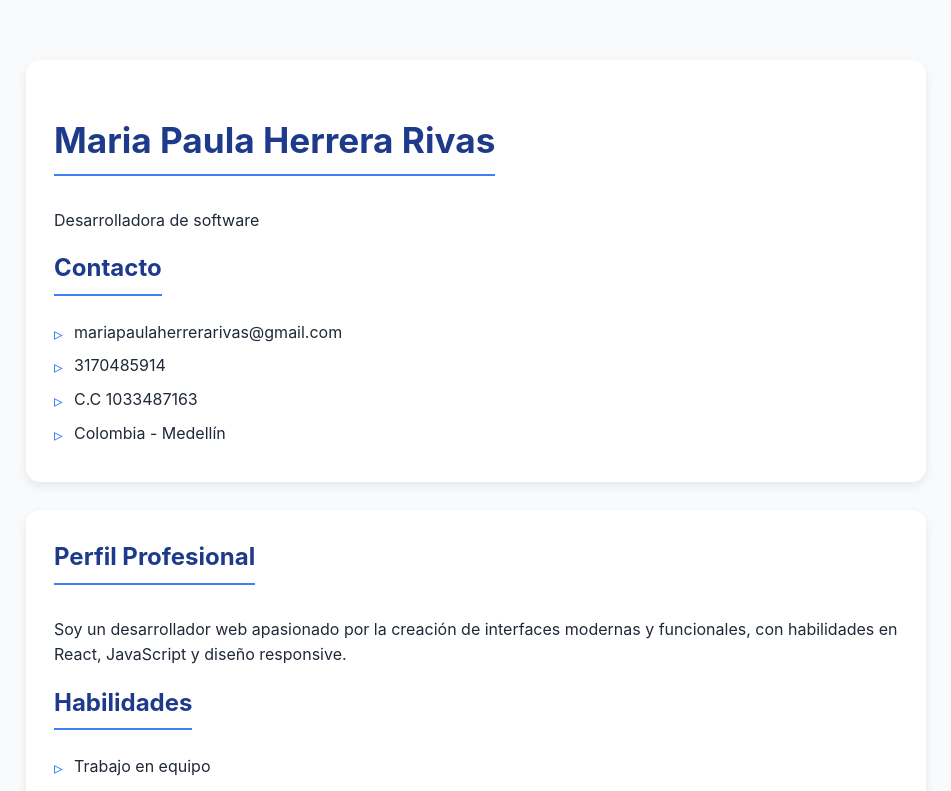
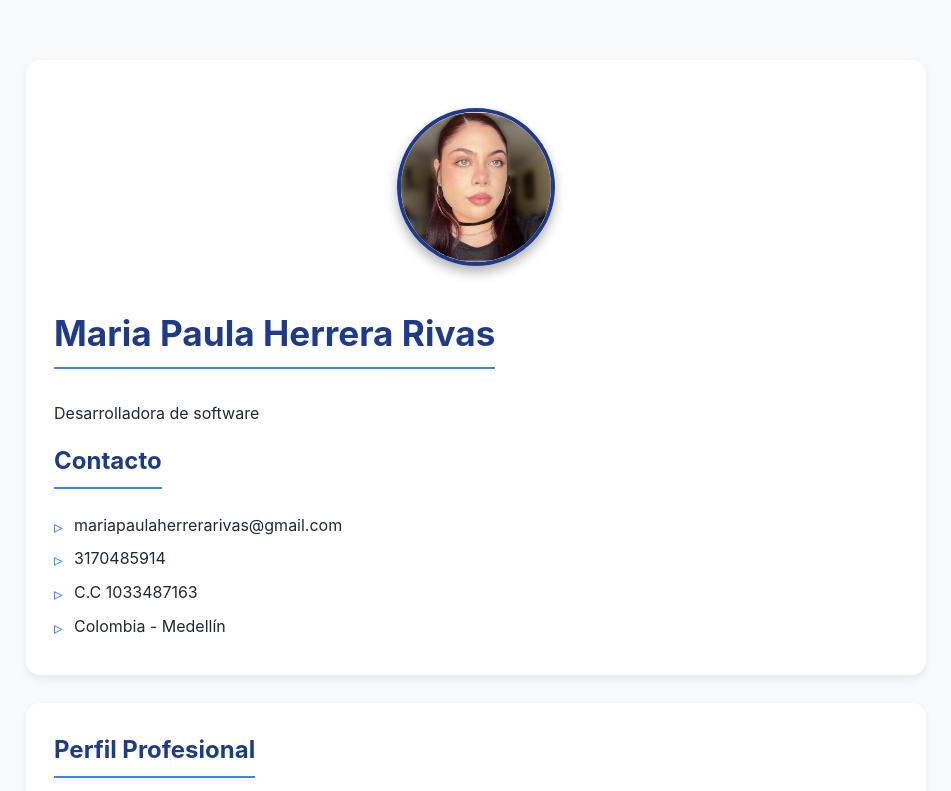
Before and after one commit to MpaulaH/Clase_REACT, a React (Vite) app in the folder Actividad_react_vite/: page / in a window 1280 px wide. Shown: the top 791 px of the page, without its empty margins (164-1115 px from the left). Built offline with nearby package versions, Linux system fonts and the light colour scheme.

Commit message:
feat: agregado de foto de perfil y estilos al componente CabeceraCV y App.css

```diff
--- a/Actividad_react_vite/src/componentes/App.css
+++ b/Actividad_react_vite/src/componentes/App.css
@@ -85,6 +85,23 @@ li::before {
 }
 
 /* ===== Imágenes ===== */
+
+.fotoHV {
+  width: 150px;
+  height: 150px;
+  border-radius: 50%;
+  object-fit: cover;
+  border: 4px solid #1e3a8a;
+  margin-bottom: 15px;
+  box-shadow: 0 6px 12px rgba(0, 0, 0, 0.3);
+  transition: transform 0.3s ease;
+}
+
+.fotoHV:hover {
+  transform: scale(1.05); /* efecto al pasar el cursor */
+}
+
+
 img {
   display: block;
   max-width: 100%;
--- a/Actividad_react_vite/src/componentes/Cabecera.jsx
+++ b/Actividad_react_vite/src/componentes/Cabecera.jsx
@@ -1,6 +1,7 @@
 export default function Header() {
   return (
     <header>
+      <img src="public/imagenes/fotoHV.png" alt="" className="fotoHV" />
       <h1>Maria Paula Herrera Rivas</h1>
       <p>Desarrolladora de software</p>
 
```
Also changed, not shown: Actividad_react_vite/public/Imagenes/fotoHV.png (added).
